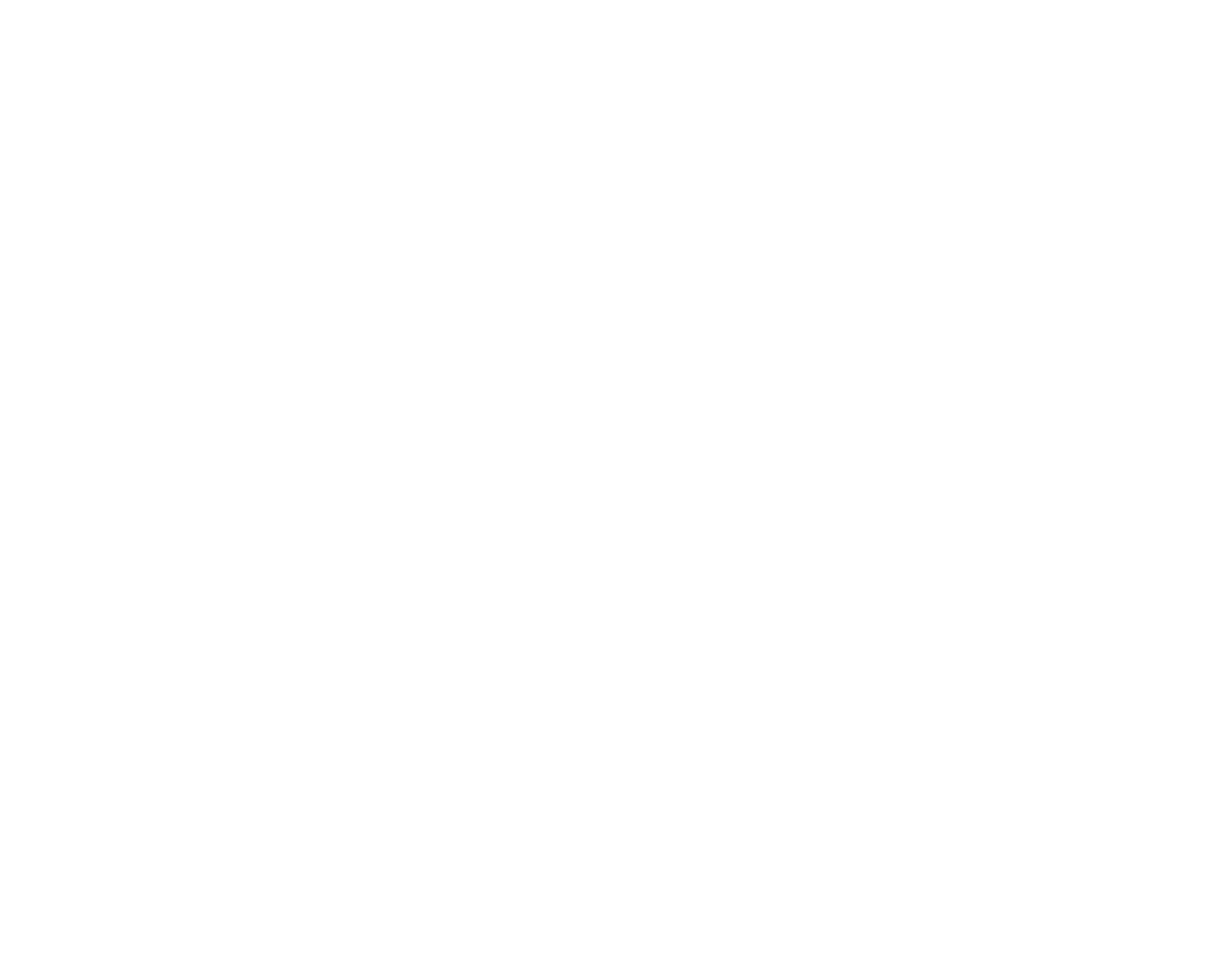
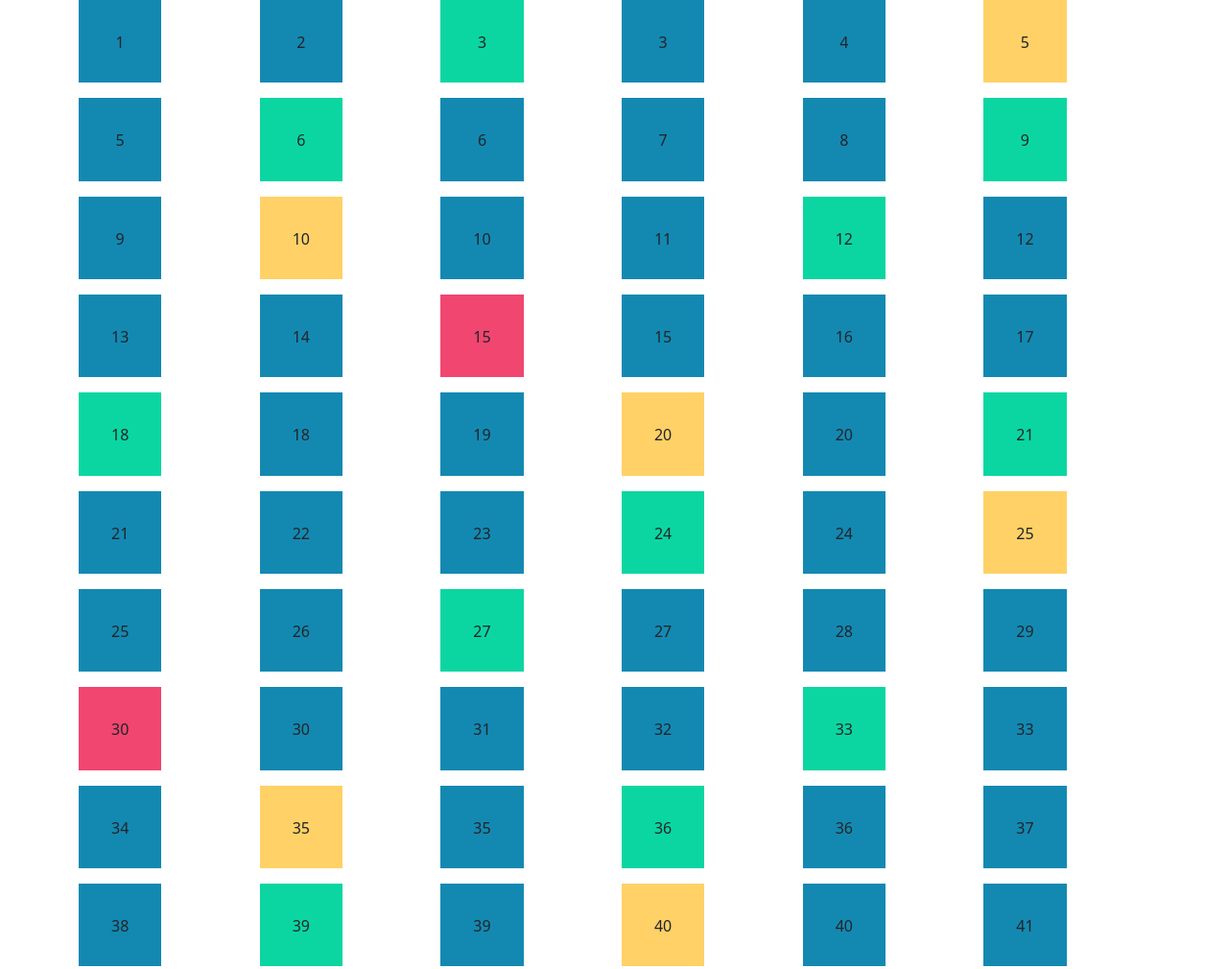
Before and after one commit to MatteoLoddo/js-fizzbuzzdom, a plain HTML site: page index.html in a window 1280 px wide. Shown: the top 1010 px of the page at 96% size. Before the commit the page ends 800 px from the top, so only its background shows below. Drawn offline with nearby package versions, Linux system fonts and the light colour scheme.

Commit message:
add div in  html with js logical

```diff
--- /dev/null
+++ b/css/style.css
@@ -0,0 +1,35 @@
+
+
+.normal{
+    padding-top: 2rem;
+    text-align: center;
+    width: 50%;
+    aspect-ratio: 1/1;
+    background-color: #1389B2;
+
+}
+
+.fizz{
+    padding-top: 2rem;
+    text-align: center;
+    width: 50%;
+    aspect-ratio: 1/1;
+    background-color: #0BD6A1;
+
+}
+
+.buzz{
+    padding-top: 2rem;
+    text-align: center;
+    width: 50%;
+    aspect-ratio: 1/1;
+    background-color: #FFD166;
+}
+
+.fizz-buzz{
+    padding-top: 2rem;
+    text-align: center;
+    width: 50%;
+    aspect-ratio: 1/1;
+    background-color: #F0466F;
+}
--- a/index.html
+++ b/index.html
@@ -4,9 +4,18 @@
     <meta charset="UTF-8">
     <meta http-equiv="X-UA-Compatible" content="IE=edge">
     <meta name="viewport" content="width=device-width, initial-scale=1.0">
+    <link rel="stylesheet" href="css/style.css">
+    <link href="https://cdn.jsdelivr.net/npm/bootstrap@5.2.0-beta1/dist/css/bootstrap.min.css" rel="stylesheet" integrity="sha384-0evHe/X+R7YkIZDRvuzKMRqM+OrBnVFBL6DOitfPri4tjfHxaWutUpFmBp4vmVor" crossorigin="anonymous">
+
     <title>Document</title>
 </head>
 <body>
+    <div class="container-md">
+        <div class="row g-3">
+            <!-- <div class="col"> <div class="buzz"></div></div> -->
+
+        </div>
+    </div>
     <script src="js/main.js"></script>
 </body>
 </html>
--- a/js/main.js
+++ b/js/main.js
@@ -1,4 +1,47 @@
-// CREARE IL  CICLO  DI NUMERI DA 1  A  100
-for (let i= 1;  i<=100;  i++){
-    console.log(i);
-}
+//
+const containerBoxHtml = document.querySelector(".row")
+
+
+
+
+            // CREARE IL  CICLO  DI NUMERI DA 1  A  100
+    for (let num= 1; num<=100; num++){
+        // let item = num = num
+        // console.log(item);
+
+          // CREATA LA CONDIZIONE CHE SE  IL NUMERO E DIVISIBILE PER 3 STAMPA FIZZ
+        if(((num % 5 == 0) && (num % 3 == 0))){
+            containerBoxHtml.innerHTML += `<div class="col-2">
+                                                <div class="fizz-buzz">
+                                                    ${num}
+                                                </div>
+                                            </div>`
+
+
+
+        // CREATA LA CONDIZIONE CHE SE  IL NUMERO E DIVISIBILE PER 5 STAMPA BUZZ
+        }else if (num % 5 == 0){
+            containerBoxHtml.innerHTML += `<div class="col-2">
+                                                <div class="buzz">
+                                                    ${num}
+                                                </div>
+                                            </div>`
+
+        // CREATA LA CONDIZIONE IN CUI SE ENTRAMBE LE OPERAZIONI SONO VERE STAMPA FIZZBUZZ
+        }else if(num % 3 == 0){
+            containerBoxHtml.innerHTML += ` <div class="col-2">
+                                                <div class="fizz">
+                                                    ${num}
+                                                </div>
+                                            </div>`
+
+
+        }
+        containerBoxHtml.innerHTML += ` <div class="col-2">
+                                                <div class="normal">
+                                                    ${num}
+                                                </div>
+                                            </div>`
+
+
+    }
```
